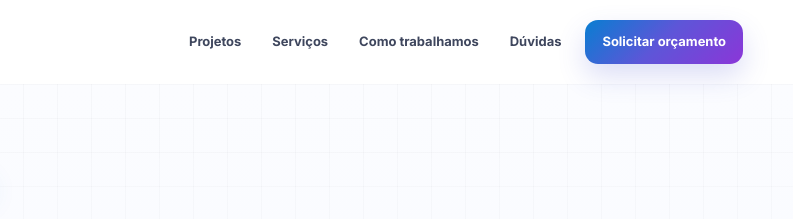
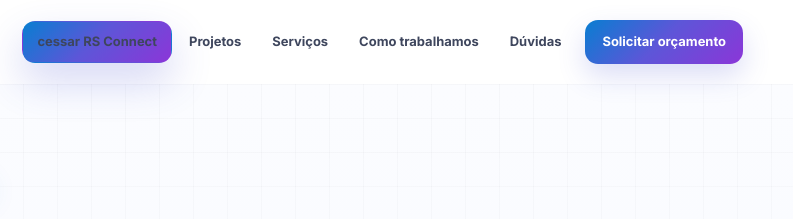
Before and after one commit to RafaelaSilveira1987/landing-pages, a plain HTML site: page index.html in a window 1280 px wide. Shown: the top 219 px of the page, 487-1280 px from the left. Drawn offline with Linux system fonts and the light colour scheme.

Commit message:
Update navigation links in index.html

```diff
--- a/index.html
+++ b/index.html
@@ -47,6 +47,8 @@
 <span></span>
 </button>
 <nav aria-label="Navegação principal" class="site-nav" data-nav="" id="site-nav">
+
+<a href="https://rsconnect.rsdigitallab.com/login" class="button button-primary"> cessar RS Connect</a>
 <a href="#projetos">Projetos</a>
 <a href="#servicos">Serviços</a>
 <a href="#processo">Como trabalhamos</a>
```
